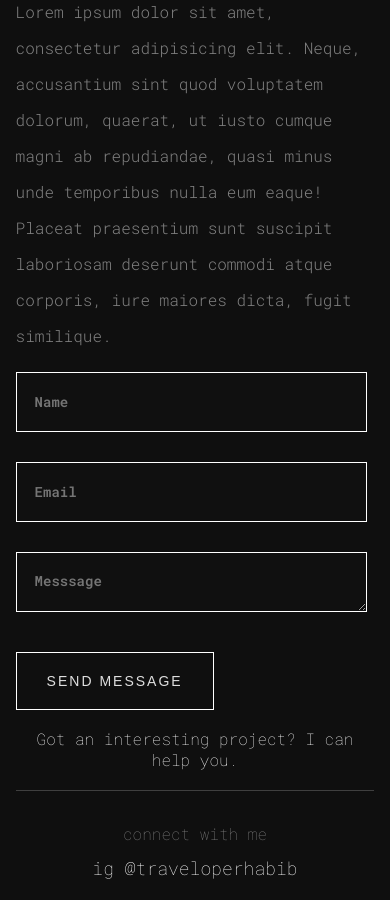
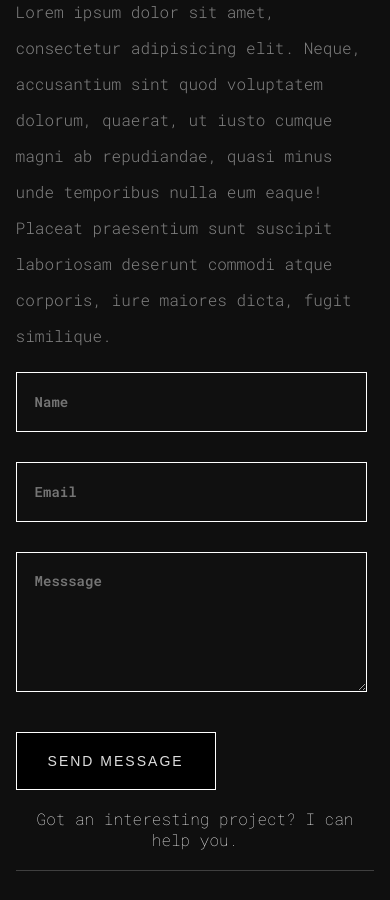
Before and after one commit to hrshainik/hrshainik.github.io, a Gatsby site: page /contact in a window 390 px wide. Shown: the part 165-1065 px from the top of the page. Built offline with nearby package versions, Linux system fonts and the light colour scheme; Gatsby itself is replaced by a stand-in of ours.

Commit message:
change form style

```diff
--- a/src/pages/contact.js
+++ b/src/pages/contact.js
@@ -69,13 +69,11 @@ const Contact = () => {
               </li>
 
               <li className="wow fadeInUp" data-wow-delay="1.6s">
-                <div className={styles.textarea}>
+                <div className={`${styles.textarea} ${styles.specialH}`}>
                   <textarea
-                    type="email"
                     className={styles.input}
                     name="contact-project"
                     id="contact-project"
-                    rows="6"
                     // value=""
                     required
                     placeholder="Messsage"
@@ -87,7 +85,7 @@ const Contact = () => {
                 </div>
               </li>
             </ul>
-
+            <div className={styles.sendWrapper}>
               <button
                 type="submit"
                 name="contact-submit"
@@ -96,6 +94,7 @@ const Contact = () => {
               >
                 Send Message
               </button>
+            </div>
           </form>
         </div>
       </div>
--- a/src/styles/contact.module.css
+++ b/src/styles/contact.module.css
@@ -29,6 +29,10 @@
   margin-bottom: 20px;
   position: relative;
   height: 60px;
+}
+
+.specialH {
+  height: 140px;
 }
 
 .inputShadow {
@@ -97,21 +101,34 @@
   transition: 0.3s;
 }
 
+.sendWrapper {
+  width: 200px;
+  height: 58px;
+  background-color: white;
+  position: relative;
+}
+
 .send {
   text-transform: uppercase;
   padding: 20px 30px;
-  background: transparent;
+  background-color: black;
   color: #dfdfdf;
   font-size: 14px;
   letter-spacing: 2px;
   cursor: pointer;
   transition: 0.3s;
   border: 1px solid white;
+  transform: transform 0.3s;
+  position: absolute;
+  width: 100%;
 }
 
 .send:hover {
-  background: #dfdfdf;
-  color: #101010;
+  transform: translate(-8px, -8px);
+}
+
+.send:active {
+  transform: translate(0);
 }
 
 @media(max-width: 768px) {
@@ -119,4 +136,17 @@
         margin: 5% 0;
         width: 98%;
   }
+
+  .input:focus,
+  .input:not(:placeholder-shown).input:not(:focus) {
+    transform: translate(-4px, -4px);
+  }
+
+  .label {
+    font-size: 10px;
+  }
+
+  .send:hover {
+    transform: translate(-4px, -4px);
+  }
 }
```
Lines whose indentation alone changed are shown as unchanged.
